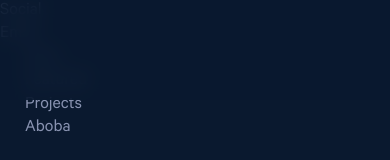
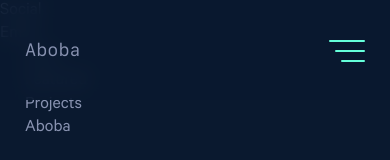
Before and after one commit to Dumetella/next-portfolio, a Next.js app: page / in a window 390 px wide. Shown: the top 160 px of the page. Built offline with nearby package versions, Linux system fonts and the light colour scheme.

Commit message:
for some reason module pathing does not work

```diff
--- a/src/components/Layout.tsx
+++ b/src/components/Layout.tsx
@@ -23,7 +23,7 @@ export default function Layout(props: LayoutProps): JSX.Element {
                 <GlobalStyle />
                 <div id="root">
                     <StyledContent>
-                        <Navigation isHome={true} />
+                        <Navigation isHome={false} />
                         <Social />
                         <Email />
                         <div id="content">
--- /dev/null
+++ b/src/components/Menu.tsx
@@ -0,0 +1,293 @@
+import React, { useState, useEffect, useRef } from 'react';
+import styled, { DefaultStyledComponent } from 'styled-components';
+import navLinks from '../../content/en/navlinks';
+import KEY_CODES from '../utils/keycodes';
+import useOnClickOutside from '../hooks/useOnClickOutside';
+import mixins from '../styles/mixins';
+import Link from 'next/link';
+import Head from 'next/head';
+
+
+
+const Menu = () => {
+  const [menuOpen, setMenuOpen] = useState(false);
+
+  const toggleMenu = () => setMenuOpen(!menuOpen);
+
+  const buttonRef = useRef(null);
+  const navRef = useRef(null);
+
+  let menuFocusables: any;
+  let firstFocusableEl: any;
+  let lastFocusableEl: any;
+
+  const setFocusables = () => {
+    menuFocusables = [buttonRef.current, ...Array.from(navRef.current.querySelectorAll('a'))];
+    firstFocusableEl = menuFocusables[0];
+    lastFocusableEl = menuFocusables[menuFocusables.length - 1];
+  };
+
+  const handleBackwardTab = (e: any) => {
+    if (document.activeElement === firstFocusableEl) {
+      e.preventDefault();
+      lastFocusableEl.focus();
+    }
+  };
+
+  const handleForwardTab = (e: any) => {
+    if (document.activeElement === lastFocusableEl) {
+      e.preventDefault();
+      firstFocusableEl.focus();
+    }
+  };
+
+  const onKeyDown = (e: KeyboardEvent) => {
+    switch (e.key) {
+      case KEY_CODES.ESCAPE:
+      case KEY_CODES.ESCAPE_IE11: {
+        setMenuOpen(false);
+        break;
+      }
+
+      case KEY_CODES.TAB: {
+        if (menuFocusables && menuFocusables.length === 1) {
+          e.preventDefault();
+          break;
+        }
+        if (e.shiftKey) {
+          handleBackwardTab(e);
+        } else {
+          handleForwardTab(e);
+        }
+        break;
+      }
+
+      default: {
+        break;
+      }
+    }
+  };
+
+  const onResize = (e: UIEvent) => {
+    const w = e.currentTarget as Window;
+    if (w.innerWidth > 768) {
+      setMenuOpen(false);
+    }
+  };
+
+  useEffect(() => {
+    document.addEventListener('keydown', onKeyDown);
+    window.addEventListener('resize', onResize);
+
+    setFocusables();
+
+    return () => {
+      document.removeEventListener('keydown', onKeyDown);
+      window.removeEventListener('resize', onResize);
+    };
+  }, []);
+
+  const wrapperRef = useRef(null);
+  useOnClickOutside(wrapperRef, () => setMenuOpen(false));
+
+  return (
+    <StyledMenu>
+      <Head>
+        <body className={menuOpen ? 'blur' : ''} />
+      </Head>
+
+      <div ref={wrapperRef}>
+        <StyledHamburgerButton
+          onClick={toggleMenu}
+          menuOpen={menuOpen}
+          ref={buttonRef}
+          aria-label="Menu">
+          <div className="ham-box">
+            <div className="ham-box-inner" />
+          </div>
+        </StyledHamburgerButton>
+
+        <StyledSidebar menuOpen={menuOpen} aria-hidden={!menuOpen} tabIndex={menuOpen ? 1 : -1}>
+          <nav ref={navRef}>
+            {navLinks && (
+              <ol>
+                {navLinks.map(({ url, name }, i) => (
+                  <li key={i}>
+                    <Link href={url}>
+                      <a onClick={() => setMenuOpen(false)}>
+                        {name}
+                      </a>
+                    </Link>
+                  </li>
+                ))}
+              </ol>
+            )}
+
+            <a href="/resume.pdf" className="resume-link">
+              Resume
+            </a>
+          </nav>
+        </StyledSidebar>
+      </div>
+    </StyledMenu>
+  );
+};
+
+export default Menu;
+
+
+const StyledMenu = styled.div`
+  display: none;
+
+  @media (max-width: 768px) {
+    display: block;
+  }
+`;
+
+interface StyledHamburgetButtonProp extends DefaultStyledComponent {
+  menuOpen: boolean;
+}
+
+const StyledHamburgerButton = styled.button<StyledHamburgetButtonProp>`
+  display: none;
+
+  @media (max-width: 768px) {
+    ${mixins.flexCenter};
+    position: relative;
+    z-index: 10;
+    margin-right: -15px;
+    padding: 15px;
+    border: 0;
+    background-color: transparent;
+    color: inherit;
+    text-transform: none;
+    transition-timing-function: linear;
+    transition-duration: 0.15s;
+    transition-property: opacity, filter;
+  }
+
+  .ham-box {
+    display: inline-block;
+    position: relative;
+    width: var(--hamburger-width);
+    height: 24px;
+  }
+
+  .ham-box-inner {
+    position: absolute;
+    top: 50%;
+    right: 0;
+    width: var(--hamburger-width);
+    height: 2px;
+    border-radius: var(--border-radius);
+    background-color: ${({ theme }) => theme.colors.accent};
+    transition-duration: 0.22s;
+    transition-property: transform;
+    transition-delay: ${props => (props.menuOpen ? `0.12s` : `0s`)};
+    transform: rotate(${props => (props.menuOpen ? `225deg` : `0deg`)});
+    transition-timing-function: cubic-bezier(
+      ${props => (props.menuOpen ? `0.215, 0.61, 0.355, 1` : `0.55, 0.055, 0.675, 0.19`)}
+    );
+    &:before,
+    &:after {
+      content: '';
+      display: block;
+      position: absolute;
+      left: auto;
+      right: 0;
+      width: var(--hamburger-width);
+      height: 2px;
+      border-radius: 4px;
+      background-color: ${({ theme }) => theme.colors.accent};
+      transition-timing-function: ease;
+      transition-duration: 0.15s;
+      transition-property: transform;
+    }
+    &:before {
+      width: ${props => (props.menuOpen ? `100%` : `120%`)};
+      top: ${props => (props.menuOpen ? `0` : `-10px`)};
+      opacity: ${props => (props.menuOpen ? 0 : 1)};
+      transition: ${({ menuOpen }) => menuOpen ? 'var(--ham-before-active)' : 'var(--ham-before)'};
+    }
+    &:after {
+      width: ${props => (props.menuOpen ? `100%` : `80%`)};
+      bottom: ${props => (props.menuOpen ? `0` : `-10px`)};
+      transform: rotate(${props => (props.menuOpen ? `-90deg` : `0`)});
+      transition: ${({ menuOpen }) => (menuOpen ? 'var(--ham-after-active)' : 'var(--ham-after)')};
+    }
+  }
+`;
+
+interface StyledSidebarProps extends DefaultStyledComponent {
+  menuOpen: boolean;
+}
+
+const StyledSidebar = styled.aside<StyledSidebarProps>`
+  display: none;
+
+  @media (max-width: 768px) {
+    ${mixins.flexCenter};
+    position: fixed;
+    top: 0;
+    bottom: 0;
+    right: 0;
+    padding: 50px 10px;
+    width: min(75vw, 400px);
+    height: 100vh;
+    outline: 0;
+    background-color: ${({ theme }) => theme.colors.backgroundLight};;
+    box-shadow: -10px 0px 30px -15px ${({ theme }) => theme.colors.backgroundDark};;
+    z-index: 9;
+    transform: translateX(${props => (props.menuOpen ? 0 : 100)}vw);
+    visibility: ${props => (props.menuOpen ? 'visible' : 'hidden')};
+    transition: var(--transition);
+  }
+
+  nav {
+    ${mixins.flexBetween};
+    width: 100%;
+    flex-direction: column;
+    color: ${({ theme }) => theme.colors.textBright};
+    font-family: var(--font-mono);
+    text-align: center;
+  }
+
+  ol {
+    padding: 0;
+    margin: 0;
+    list-style: none;
+    width: 100%;
+
+    li {
+      position: relative;
+      margin: 0 auto 20px;
+      counter-increment: item 1;
+      font-size: clamp(var(--fz-sm), 4vw, var(--fz-lg));
+
+      @media (max-width: 600px) {
+        margin: 0 auto 10px;
+      }
+
+      &:before {
+        content: '0' counter(item) '.';
+        display: block;
+        margin-bottom: 5px;
+        color: ${({ theme }) => theme.colors.accent};;
+        font-size: var(--fz-sm);
+      }
+    }
+
+    a {
+      ${mixins.link};
+      width: 100%;
+      padding: 3px 20px 20px;
+    }
+  }
+
+  .resume-link {
+    ${mixins.bigButton};
+    padding: 18px 50px;
+    margin: 10% auto 0;
+    width: max-content;
+  }
+`;
--- a/src/components/Navigation.tsx
+++ b/src/components/Navigation.tsx
@@ -7,6 +7,7 @@ import useScrollDirection from '../hooks/useScrollDirection';
 import usePrefersReducedMotion from '../hooks/usePrefersReducedMotion';
 import mixins from '../styles/mixins';
 import Link from 'next/link';
+import Menu from './Menu';
 
 interface NavigationProps {
   isHome: boolean;
@@ -63,9 +64,9 @@ const Navigation = (props: NavigationProps) => {
       Resume
     </a>
   );
-
+  type aboba = 'up' | 'down';
   return (
-    <StyledHeader scrollDirection={scrollDirection} scrolledToTop={scrolledToTop}>
+    <StyledHeader scrollDirection={scrollDirection as aboba} scrolledToTop={scrolledToTop}>
       <StyledNav>
         {prefersReducedMotion ? (
           <>
@@ -83,7 +84,7 @@ const Navigation = (props: NavigationProps) => {
               <div>{ResumeLink}</div>
             </StyledLinks>
 
-            {/* <Menu /> */}
+            <Menu />
           </>
         ) : (
           <>
@@ -124,7 +125,7 @@ const Navigation = (props: NavigationProps) => {
             <TransitionGroup component={null}>
               {isMounted && (
                 <CSSTransition classNames={fadeClass} timeout={timeout}>
-                  {/* <Menu /> */}
+                  <Menu />
                 </CSSTransition>
               )}
             </TransitionGroup>
--- a/src/hooks/useScrollDirection.ts
+++ b/src/hooks/useScrollDirection.ts
@@ -2,6 +2,7 @@ import { useEffect, useState } from 'react';
 
 export const SCROLL_UP = 'up';
 export const SCROLL_DOWN = 'down';
+
 
 const useScrollDirection = ({ initialDirection = SCROLL_DOWN, thresholdPixels = 64 } = {}) => {
   const [scrollDir, setScrollDir] = useState(initialDirection);
```
Also changed, not shown: tsconfig.json (+20 -4 lines).
